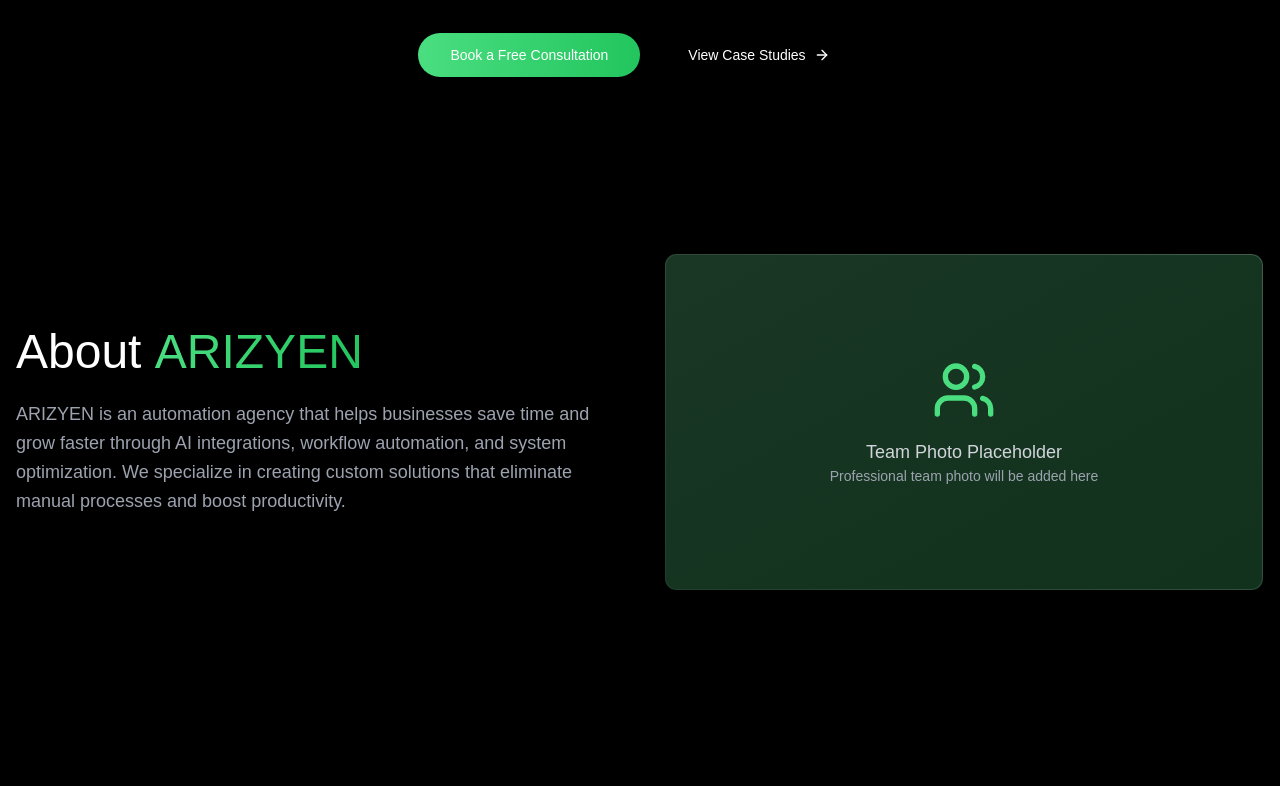
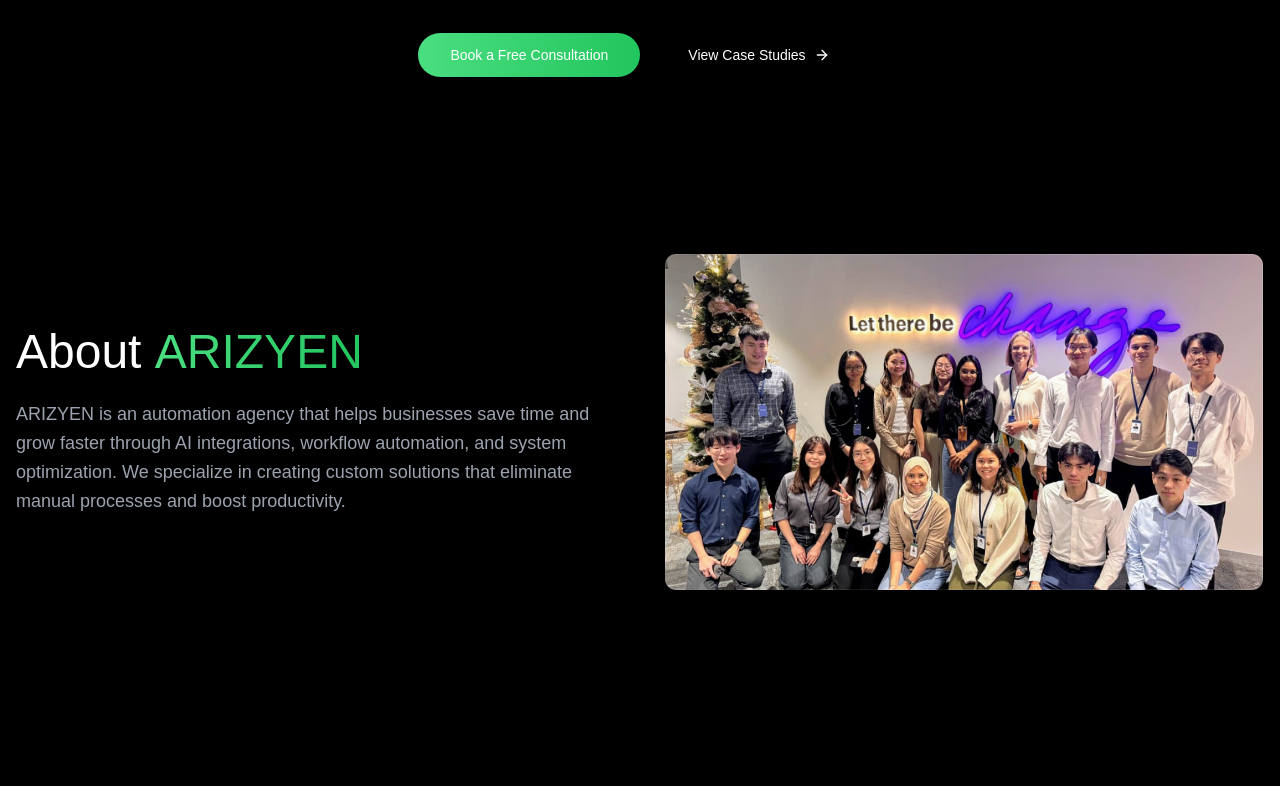
Before and after one commit to aarizfir21/crypto-trade-template-9395, a React (Vite) app: page / in a window 1280 px wide. Shown: the part 457-1243 px from the top of the page. Built offline with nearby package versions, Linux system fonts and the light colour scheme; a web font is replaced by a local one.

Commit message:
Add team photo

```diff
--- a/src/pages/Index.tsx
+++ b/src/pages/Index.tsx
@@ -6,6 +6,7 @@ import Footer from "@/components/Footer";
 import ContactForm from "@/components/ContactForm";
 import { TextGenerateEffect } from "@/components/ui/text-generate-effect";
 import ServicesCarousel from "@/components/ServicesCarousel";
+import teamPhoto from "@/assets/team-photo.jpg";
 
 const Index = () => {
   return (
@@ -105,13 +106,11 @@ const Index = () => {
             className="relative"
           >
             <div className="glass rounded-xl overflow-hidden">
-              <div className="aspect-video bg-gradient-to-br from-primary/20 to-[#22c55e]/20 flex items-center justify-center">
-                <div className="text-center">
-                  <Users className="w-16 h-16 mx-auto mb-4 text-primary" />
-                  <p className="text-lg text-gray-300">Team Photo Placeholder</p>
-                  <p className="text-sm text-gray-400">Professional team photo will be added here</p>
-                </div>
-              </div>
+              <img
+                src={teamPhoto}
+                alt="ARIZYEN Team"
+                className="w-full h-full object-cover aspect-video"
+              />
             </div>
           </motion.div>
         </div>
```
Also changed, not shown: src/assets/team-photo.jpg (added).
